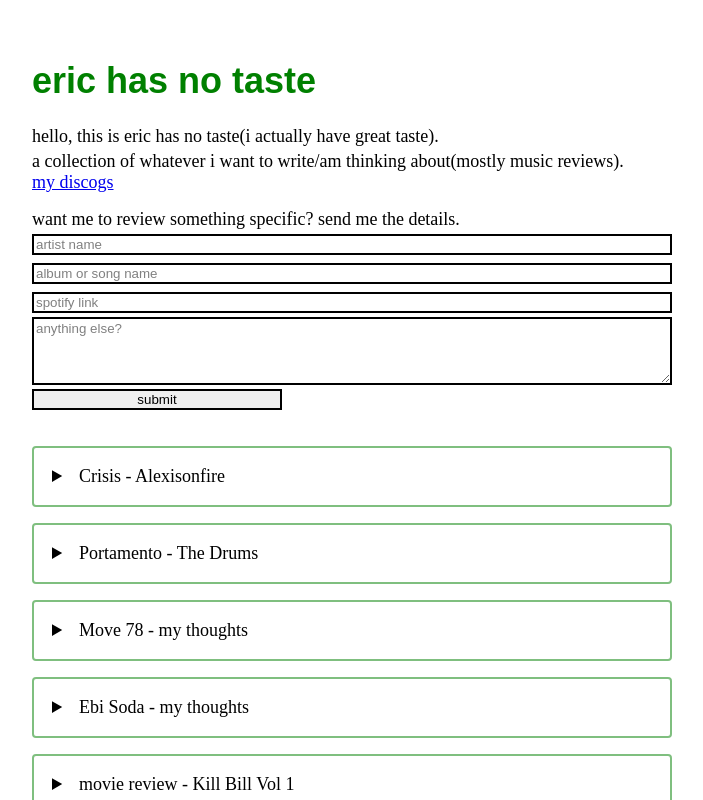
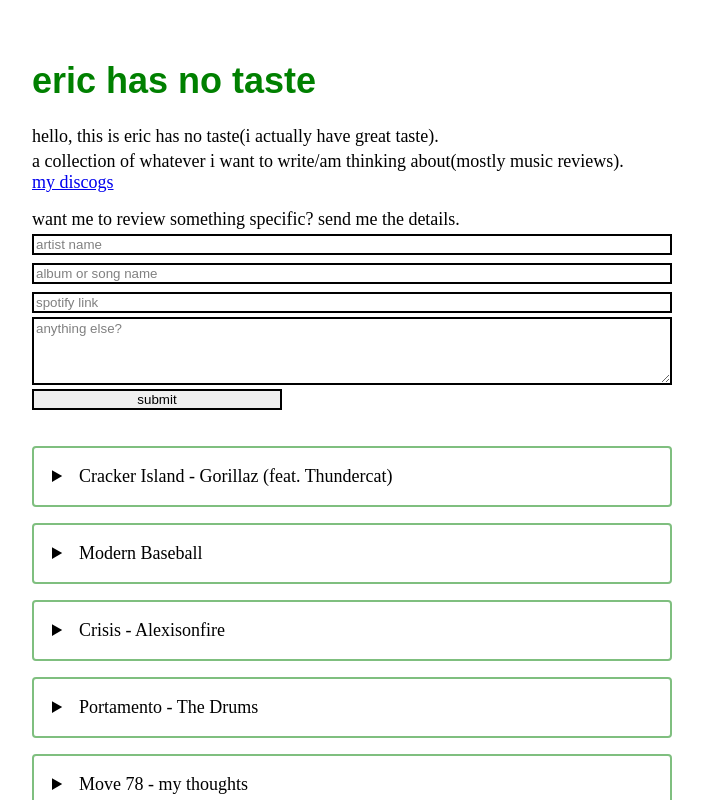
Before and after one commit to ericflatt/eric-has-no-tatse, a React (Create React App) app: page / in a window 1280 px wide. Shown: the top 800 px of the page, without its empty margins (288-991 px from the left). Built offline with nearby package versions, Linux system fonts and the light colour scheme; a web font is replaced by a local one.

Commit message:
new posts

```diff
--- a/src/App.js
+++ b/src/App.js
@@ -21,6 +21,34 @@ function App() {
       </div>
       <table className="accordion-container names">
         <tbody>
+           {/* begginning */}
+           <tr>
+            <td className="accordion">
+              <details>
+                <summary className="title">
+                  <span>Cracker Island - Gorillaz (feat. Thundercat)</span>
+                </summary>
+                <div className="content">
+                  Old Gorillaz = Great, Thundercat = Great. New Gorillaz + Thundercat = Pretty Good. This track has tones of old Gorillaz plus great Thundercat bass lines making it pretty decent overall.
+                </div>
+              </details>
+            </td>
+          </tr>
+          {/* end */}
+                     {/* begginning */}
+                     <tr>
+            <td className="accordion">
+              <details>
+                <summary className="title">
+                  <span>Modern Baseball</span>
+                </summary>
+                <div className="content">
+                  An overall incredible band. My cousin was/maybe still is friends with the bass player, met him once at his parents house. Unpopular opinion; they shouldn't come back. What they have now is special and is something not a lot of bands have.
+                </div>
+              </details>
+            </td>
+          </tr>
+          {/* end */}
           {/* begginning */}
           <tr>
             <td className="accordion">
```
